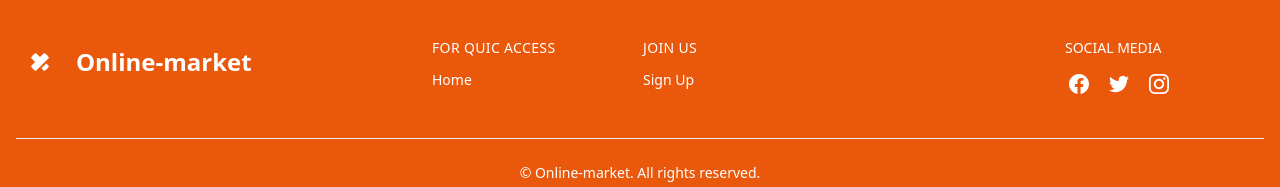
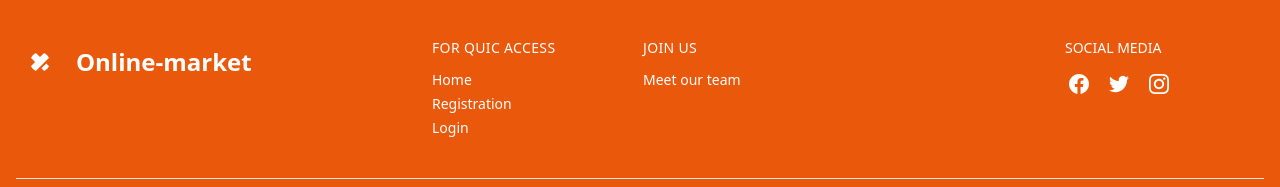
Before and after one commit to jubaer131/online-market, a React (Vite) app: page / in a window 1280 px wide. Shown: the part 1168-1355 px from the top of the page. Built offline with nearby package versions, Linux system fonts and the light colour scheme; no server answers.

Commit message:
add style

```diff
--- a/src/Home/Footer.jsx
+++ b/src/Home/Footer.jsx
@@ -23,10 +23,10 @@ const Footer = () => {
                                 <Link to='/'>Home</Link>
                             </li>
                             <li>
-                                <Link to='/dashboard'></Link>
+                                <Link to='/registation'>Registration</Link>
                             </li>
                             <li>
-                                <Link to='/availablecamp'></Link>
+                                <Link to='/login'>Login</Link>
                             </li>
 
                         </ul>
@@ -35,10 +35,10 @@ const Footer = () => {
                         <h3 className="tracking-wide uppercase dark:text-gray-900">Join Us</h3>
                         <ul className="space-y-1">
                             <li>
-                                <Link to='login'> </Link>
+                                <Link to='team'>Meet our team </Link>
                             </li>
                             <li>
-                                <Link to='/signup'>Sign Up </Link>
+                                <Link to='/'></Link>
                             </li>
                         </ul>
                     </div>
```
